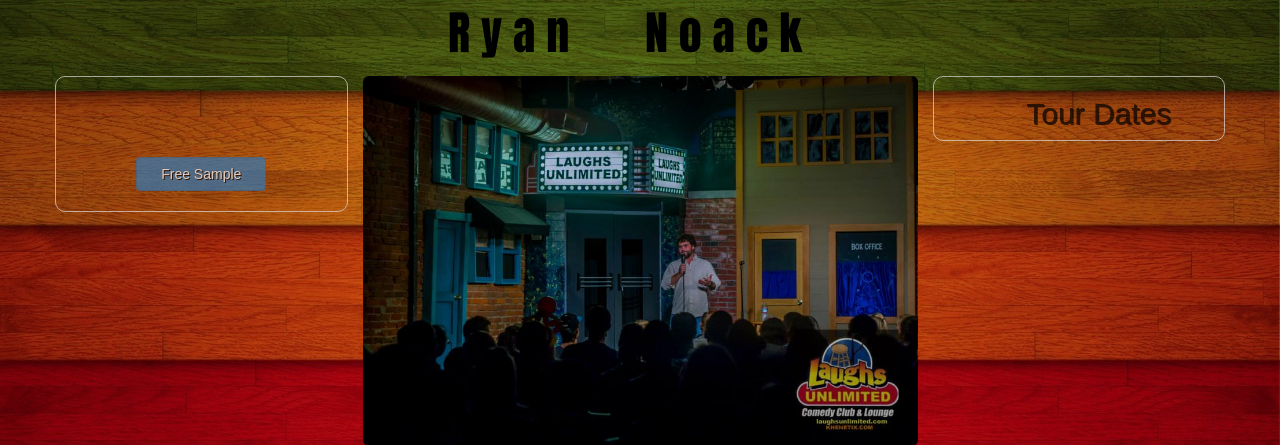
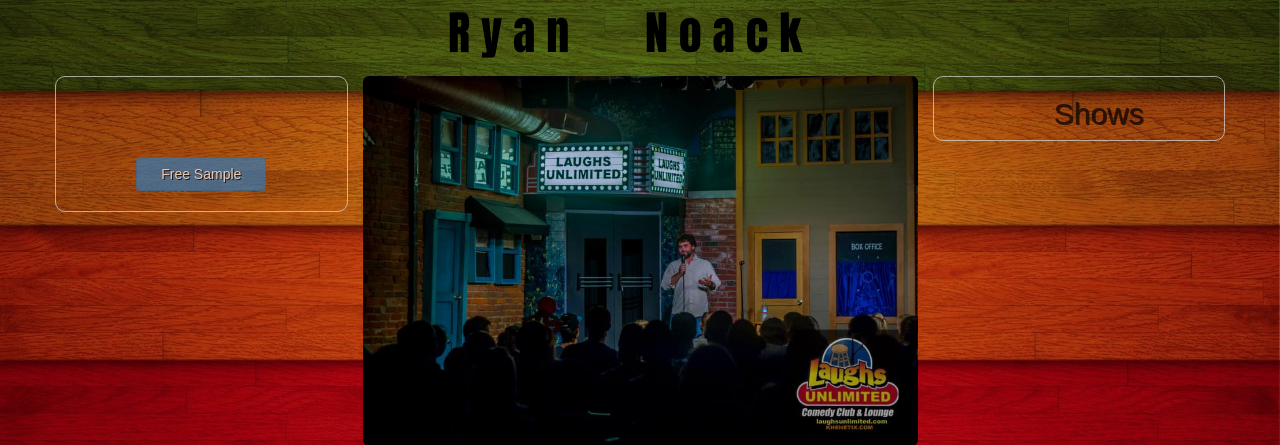
Before and after one commit to patrickFalvey/ryannoack.com, a Django app: page / in a window 1280 px wide. Shown: the top 445 px of the page. Run offline with Django 3.2, Linux system fonts and the light colour scheme; data that the repository does not hold is empty; some libraries are stand-ins or nearby versions.

Commit message:
modified:   info/templates/info/index.html

```diff
--- a/info/templates/info/index.html
+++ b/info/templates/info/index.html
@@ -77,7 +77,7 @@
 
 					<ul>
 					<h2 class="TourH2">
-						<li style="color: black;"> Tour Dates</li>
+						<li style="color: black;">Shows</li>
 					</h2>
 
 						{% for date in Gigs %}
```
